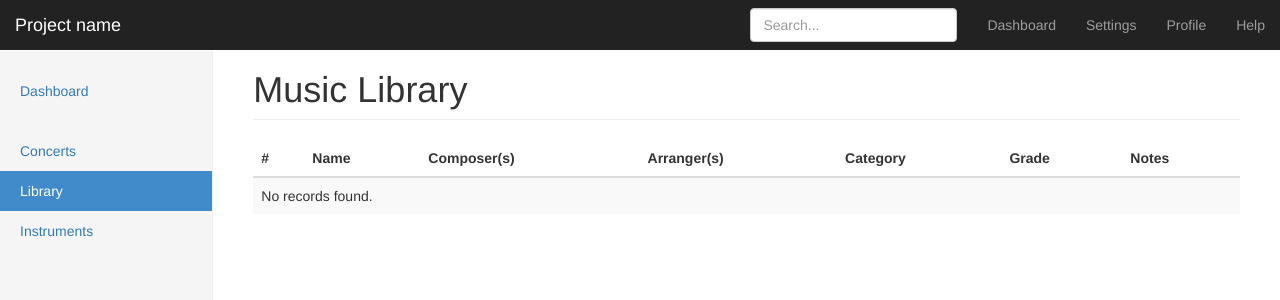
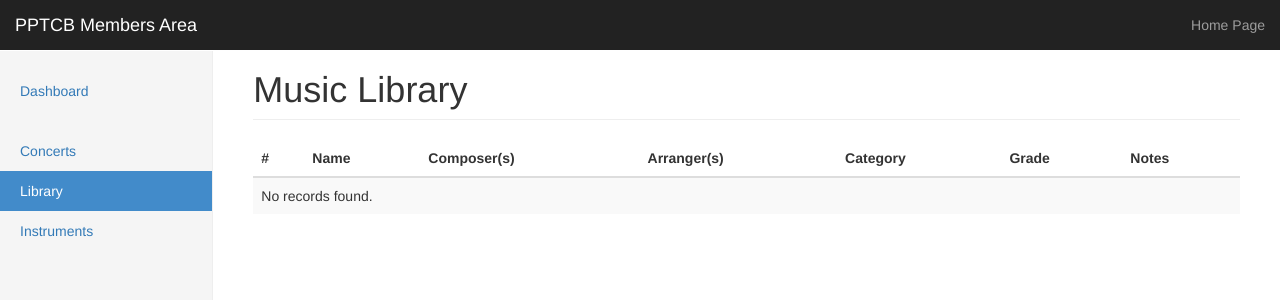
Before and after one commit to PPTCB/pptcb-website, a Django app: page /members/music/library in a window 1280 px wide. Shown: the top 300 px of the page. Run offline with Django 3.2, Linux system fonts and the light colour scheme; data that the repository does not hold is empty; some libraries are stand-ins or nearby versions.

Commit message:
More work on members area base template

```diff
--- a/members/templates/members/base.html
+++ b/members/templates/members/base.html
@@ -37,18 +37,12 @@
                         <span class="icon-bar"></span>
                         <span class="icon-bar"></span>
                     </button>
-                    <a class="navbar-brand" href="#">Project name</a>
+                    <a class="navbar-brand" href="{% url 'members:index' %}">PPTCB Members Area</a>
                 </div>
                 <div id="navbar" class="navbar-collapse collapse">
                     <ul class="nav navbar-nav navbar-right">
-                        <li><a href="#">Dashboard</a></li>
-                        <li><a href="#">Settings</a></li>
-                        <li><a href="#">Profile</a></li>
-                        <li><a href="#">Help</a></li>
+                        <li><a href="/">Home Page</a></li>
                     </ul>
-                    <form class="navbar-form navbar-right">
-                        <input type="text" class="form-control" placeholder="Search...">
-                    </form>
                 </div>
             </div>
         </nav>
```
